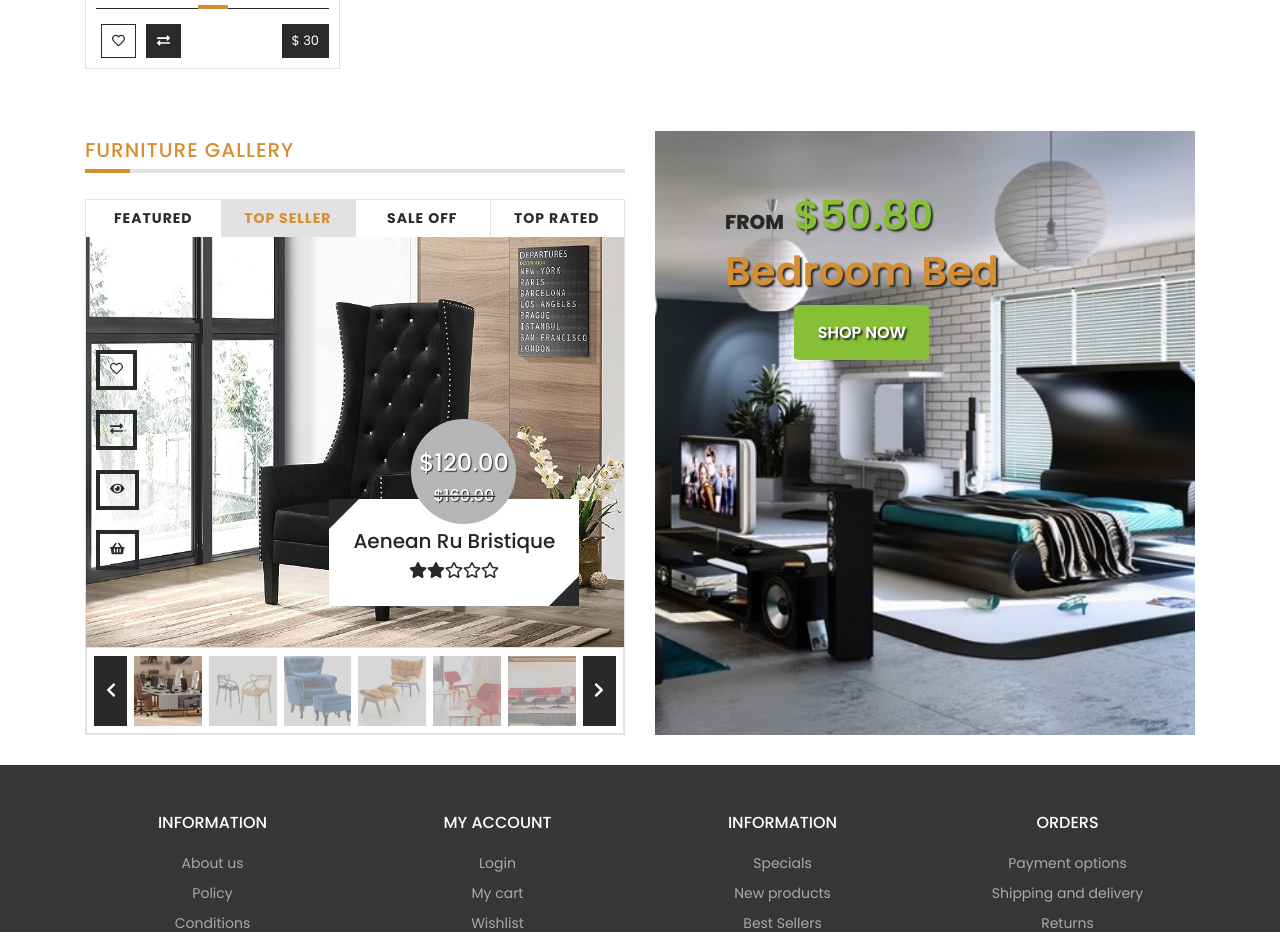
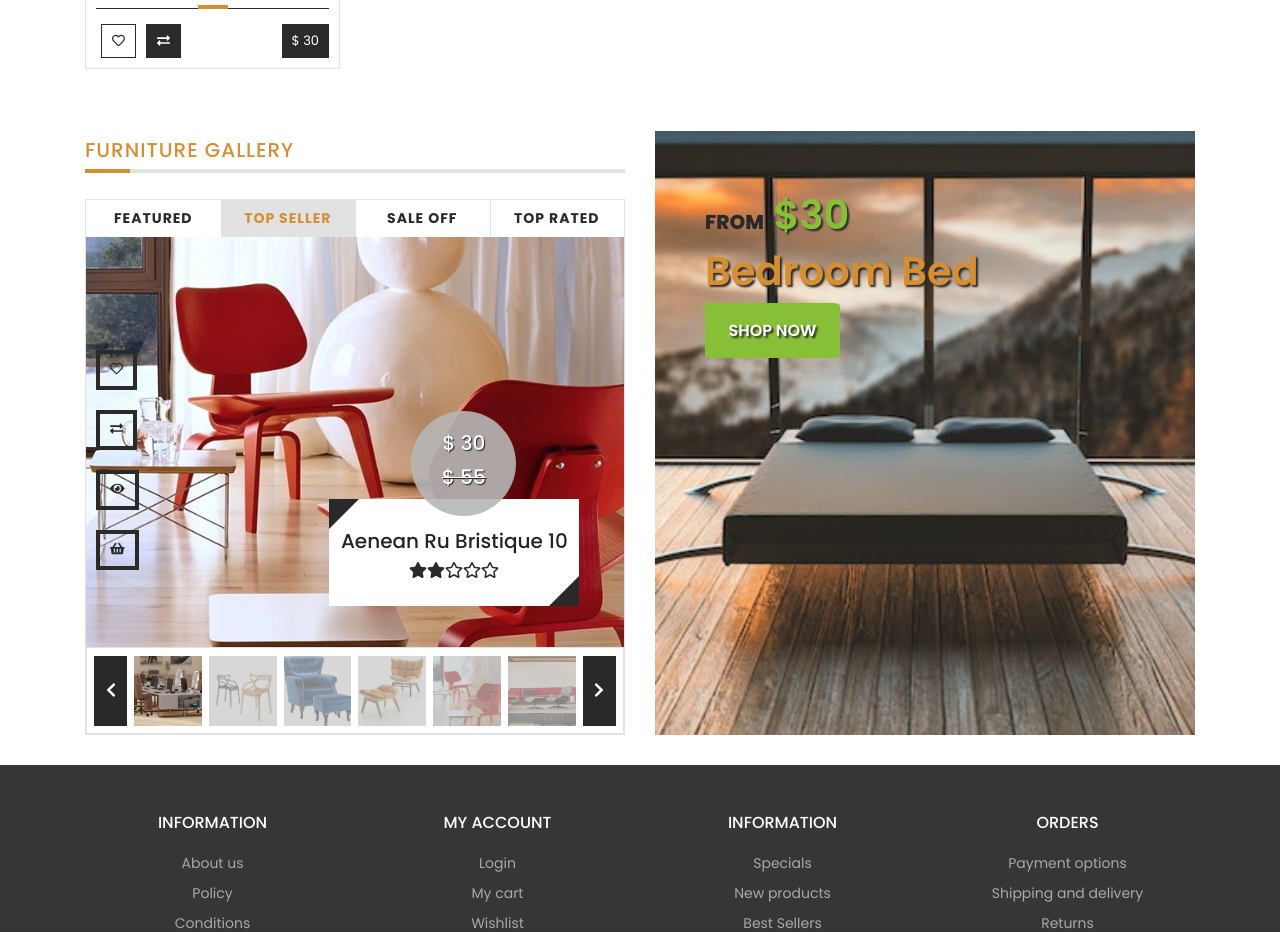
Before and after one commit to wierza/Team-project, a React (Create React App) app: page / in a window 1280 px wide. Shown: the part 1480-2412 px from the top of the page. Built offline with nearby package versions, Linux system fonts and the light colour scheme.

Commit message:
Update Gallery, GallerySlider, styles

```diff
--- a/src/components/features/Gallery/Gallery.js
+++ b/src/components/features/Gallery/Gallery.js
@@ -1,8 +1,18 @@
 import React from 'react';
 import styles from './Gallery.module.scss';
 import GallerySlider from './GallerySlider';
+import { useSelector } from 'react-redux';
+import { getProductByImage } from '../../../redux/productsRedux';
 
 const Gallery = () => {
+  const imageToFind = './images/furniture/bed/1.jpg';
+
+  const selectedProduct = useSelector(state => getProductByImage(state, imageToFind));
+
+  if (!selectedProduct) {
+    return null;
+  }
+
   return (
     <div className={styles.root}>
       <div className='container'>
@@ -23,12 +33,12 @@ const Gallery = () => {
             <div
               className={styles.rightPhoto}
               style={{
-                backgroundImage: `url(${process.env.PUBLIC_URL}/images/furniture/bed/14.jpg)`,
+                backgroundImage: `url(${process.env.PUBLIC_URL}/images/furniture/bed/1.jpg)`,
               }}
             >
               <div className={styles.photoInfo}>
                 <h1>
-                  <span>From</span> $50.80
+                  <span>From</span> ${selectedProduct.price}
                 </h1>
                 <h1>Bedroom Bed</h1>
                 <button className={styles.shopNow}>SHOP NOW</button>
--- a/src/components/features/Gallery/Gallery.module.scss
+++ b/src/components/features/Gallery/Gallery.module.scss
@@ -57,7 +57,7 @@
 .photoInfo {
     position: absolute;
     top: 10px;
-    left: 20px;
+    left: 0;
     padding: 50px;
 
     span {
@@ -82,7 +82,6 @@
 
     button {
         display: block;
-        margin: 10px auto;
         height: 55px;
         width: 135px;
         background-color: $gallery-button;
--- a/src/components/features/Gallery/GallerySlider.js
+++ b/src/components/features/Gallery/GallerySlider.js
@@ -11,12 +11,19 @@ import {
 } from '@fortawesome/free-solid-svg-icons';
 import { faStar as farStar, faHeart } from '@fortawesome/free-regular-svg-icons';
 import { useSelector } from 'react-redux';
-import { getAll } from '../../../redux/productsRedux';
+import { getAll, getProductByImage } from '../../../redux/productsRedux';
 import Button from '../../common/Button/Button';
 import clsx from 'clsx';
 
 const GallerySlider = () => {
   const topSellers = useSelector(getAll);
+  const imageToFind = './images/furniture/chair/5.jpg';
+
+  const selectedProduct = useSelector(state => getProductByImage(state, imageToFind));
+
+  if (!selectedProduct) {
+    return null;
+  }
 
   return (
     <div className={styles.root}>
@@ -39,7 +46,7 @@ const GallerySlider = () => {
       <div
         className={styles.photo}
         style={{
-          backgroundImage: `url(${process.env.PUBLIC_URL}images/furniture/chair/15.jpg)`,
+          backgroundImage: `url(${process.env.PUBLIC_URL}images/furniture/chair/5.jpg)`,
           backgroundSize: 'cover',
         }}
       >
@@ -69,22 +76,20 @@ const GallerySlider = () => {
         </div>
         <div className={styles.badge}>
           <div className={styles.price}>
-            <h4>$120.00</h4>
-            <h6>$160.00</h6>
+            <h6 className={styles.newPrice}>$ {selectedProduct.price}</h6>
+            {selectedProduct.oldPrice && (
+              <h6 className={styles.oldPrice}>$ {selectedProduct.oldPrice}</h6>
+            )}
           </div>
           <div className={styles.nameBadge}>
-            <h5>Aenean Ru Bristique</h5>
+            <h4>{selectedProduct.name}</h4>
             <div>
               {[1, 2, 3, 4, 5].map(i => (
                 <span key={i} href='#'>
-                  {i <= 2 ? (
-                    <FontAwesomeIcon className={styles.stars} icon={faStar}>
-                      {i} stars
-                    </FontAwesomeIcon>
+                  {i <= selectedProduct.stars ? (
+                    <FontAwesomeIcon className={styles.stars} icon={faStar} />
                   ) : (
-                    <FontAwesomeIcon className={styles.stars} icon={farStar}>
-                      {i} stars
-                    </FontAwesomeIcon>
+                    <FontAwesomeIcon className={styles.stars} icon={farStar} />
                   )}
                 </span>
               ))}
--- a/src/components/features/Gallery/GallerySlider.module.scss
+++ b/src/components/features/Gallery/GallerySlider.module.scss
@@ -8,6 +8,7 @@
 
 .categories {
     @extend %transitionHover;
+
     a {
         display: block;
         margin-right: -1px;
@@ -45,32 +46,30 @@
             display: inline-block;
             text-align: center;
             position: absolute;
-            bottom: 30%;
+            bottom: 32%;
             right: 20%;
             z-index: 1;
             height: 105px;
             width: 105px;
             border-radius: 50%;
-            background-color: $gallery-bg-pr;
-            font-weight: 600;
+            color: $gallery-color;
+            background-color: $gallery-fon;
             text-shadow: 1px 1px 1px $gallery-text-main;
 
-            &:first-child {
+            .newPrice {
                 margin: 0;
-                padding-top: 30px;
+                padding-top: 20px;
+                padding-bottom: 10px;
+                font-size: 20px;
             }
 
-            &:nth-child(1) {
+            .oldPrice {
                 margin: 0;
-                color: $gallery-color;
+                font-size: 20px;
                 text-decoration: line-through;
-                text-decoration-color: $primary;
+                text-decoration-color: $gallery-color;
+                text-decoration-thickness: 1px;
             }
-        }
-
-        h4 {
-            display: inline-block;
-            vertical-align: middle;
         }
 
         .nameBadge {
@@ -107,8 +106,11 @@
                 border-color: $gallery-bg transparent;
             }
 
-            h5 {
+            h4 {
                 margin-top: 30px;
+                font-size: 20px;
+                display: inline-block;
+                vertical-align: middle;
             }
 
             &:nth-child(2) {
--- a/src/redux/initialState.js
+++ b/src/redux/initialState.js
@@ -127,6 +127,7 @@ const initialState = {
       stars: 2,
       promo: 'sale',
       newFurniture: true,
+      oldPrice: 55,
       favorite: true,
       compare: false,
     },
--- a/src/redux/productsRedux.js
+++ b/src/redux/productsRedux.js
@@ -1,9 +1,14 @@
-/* selectors */
+// selectors
 export const getAll = ({ products }) => products;
 export const getCount = ({ products }) => products.length;
-
 export const getNew = ({ products }) =>
   products.filter(item => item.newFurniture === true);
+
+export const getProductByImage = (state, imageToFind) => {
+  const products = getAll(state);
+  const foundProduct = products.find(product => product.image === imageToFind);
+  return foundProduct;
+};
 
 /* reducer */
 export default function reducer(statePart = [], action = {}) {
--- a/src/styles/settings.scss
+++ b/src/styles/settings.scss
@@ -17,6 +17,7 @@ $lightBrown: #434343;
 $shadow: #01020233;
 $green: #87c037;
 $transparent: transparent;
+$fon: rgba(182, 182, 182, 0.9);
 
 
 // ---------- PROJECT COLOR VARIABLES, USE IN PROJECT ---------- //
@@ -52,6 +53,7 @@ $newFurniture-bg2: $white-2;
 $gallery-color: $white;
 $gallery-border: $white-3;
 $gallery-text-main: $darkGray;
+$gallery-fon: $fon;
 $gallery-button: $green;
 $gallery-bg: $brown2;
 $gallery-bg-pr: $lightGray;
```
